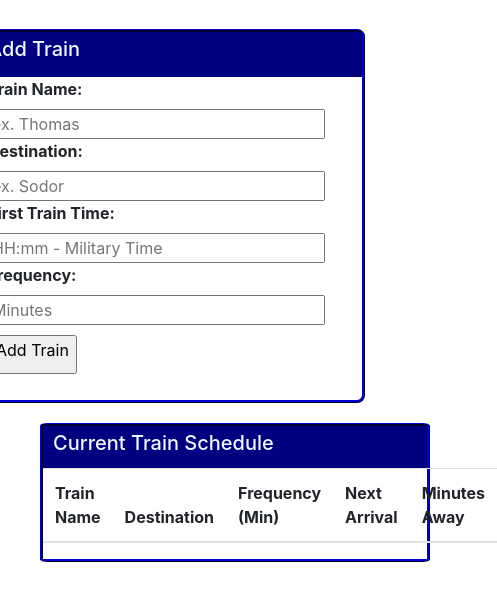
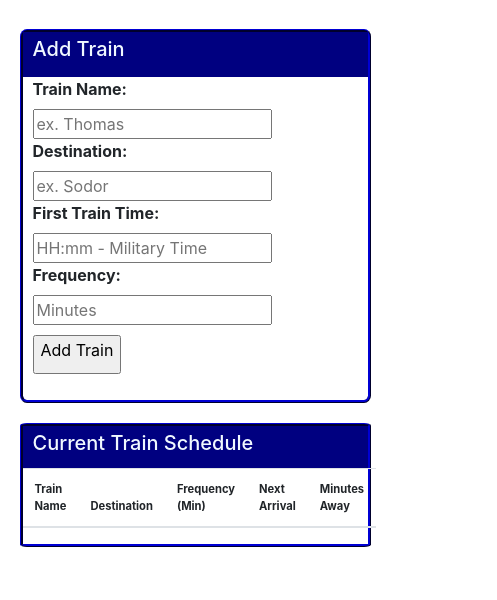
Before and after one commit to DanStraw/Train-Scheduler, a plain HTML site: page index.html in a window 390 px wide. Shown: the part 208-808 px from the top of the page, 497 px wide, since content can reach past the window. Drawn offline with nearby package versions, Linux system fonts and the light colour scheme; no server answers.

Commit message:
adjusted display at smaller media width

```diff
--- a/assets/css/style.css
+++ b/assets/css/style.css
@@ -21,7 +21,6 @@
 .train-display {
     border: 3px navy ridge;
     position: relative;
-    left: 40px;
     padding-left: 0px;
     padding-right: 0px;
     border-radius: 2%;
@@ -62,9 +61,6 @@ th, label {
 }
 
 @media screen and (max-width: 1000px) {
-    .train-input {
-        left: -25px;
-    }
     form {
         padding-left: 10px;
     }
@@ -74,11 +70,15 @@ th, label {
 }
 
 @media screen and (max-width: 780px) {
+    .train-display, .train-input {
+        width: 90%;
+    }
     .train-display {
         position: relative;
-        /* left: -24px; */
         top: 20px;
         height: auto;
+        left: 5%;
+        font-size: 70%;
     }
     .container {
         padding-bottom: 30px;
@@ -86,5 +86,17 @@ th, label {
 
     .train-input {
         position: relative;
+        left: 5%;
+    }
+
+
+}
+    form {
+        width: 80%;
+    }
+
+@media screen and (max-wdith: 460px) {
+    .train-display {
+        font: 12px;
     }
 }
--- a/index.html
+++ b/index.html
@@ -35,7 +35,7 @@
                 </form>
                 <div><p id="error"></p></div>
             </div>
-            <div class="train-display col-md-9">
+            <div class="train-display col-md-8">
                 <div class="t_header">
                     <h5>Current Train Schedule</h5>
                 </div>
```
